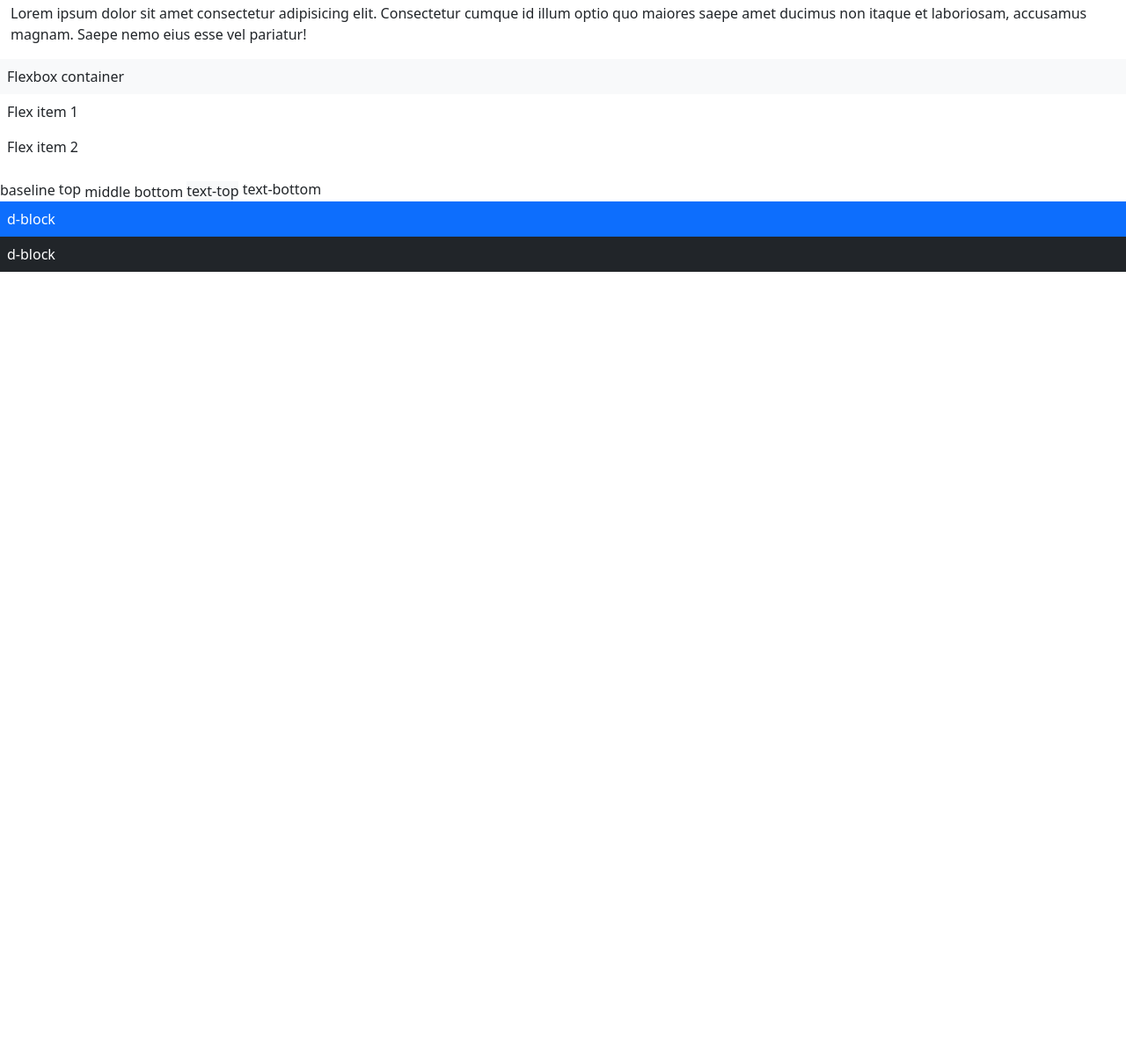
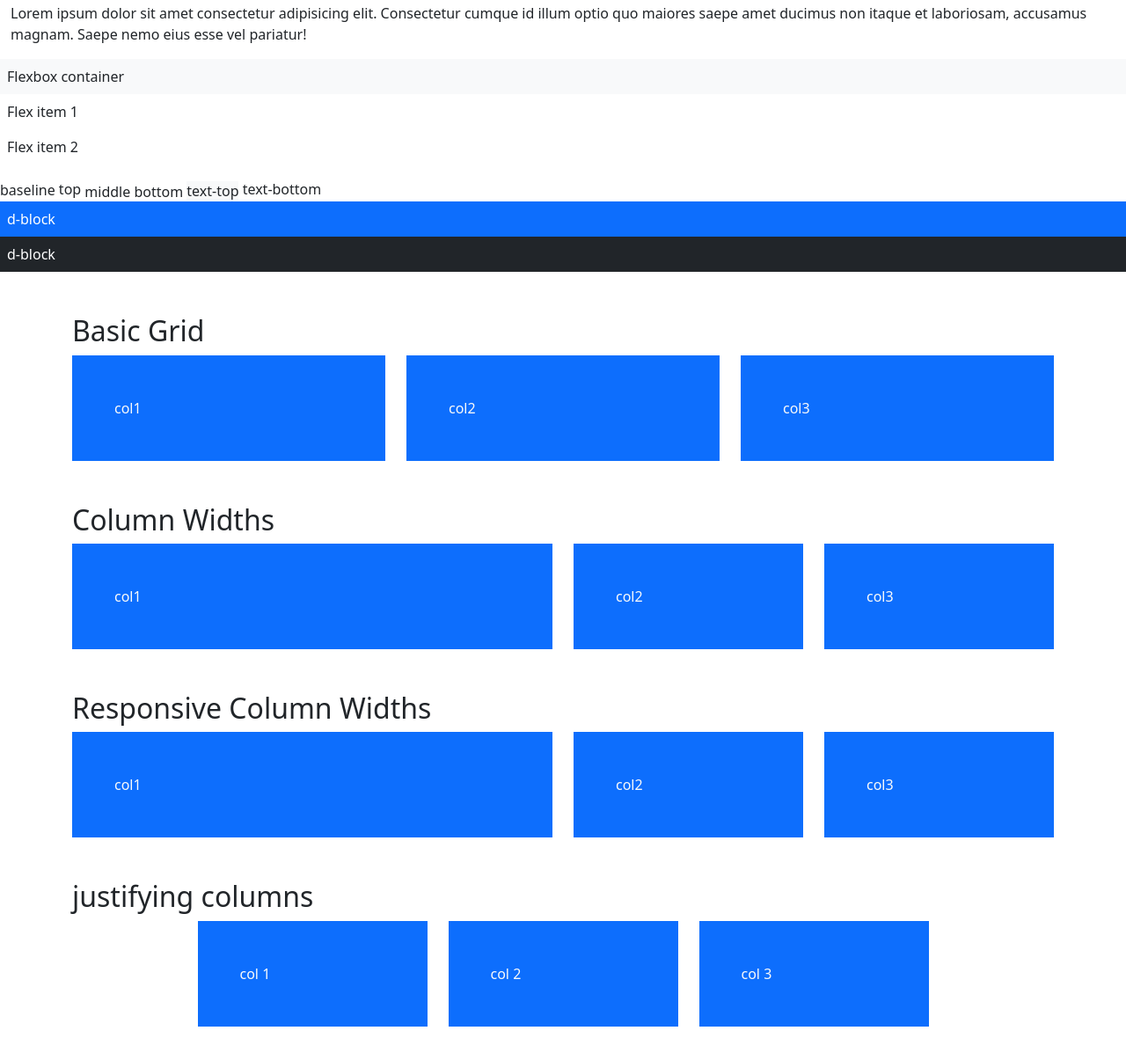
Before and after one commit to kirkeruuven/bootstrap, a plain HTML site: page index.html in a window 1280 px wide. Shown: the part 2600-3805 px from the top of the page at 88% size. Before the commit the page ends 2909 px from the top, so only its background shows below. Drawn offline with nearby package versions, Linux system fonts and the light colour scheme.

Commit message:
justify content step 7 bootstrap

```diff
--- a/index.html
+++ b/index.html
@@ -90,18 +90,29 @@
 
     <div class="container-fluid">
       <h2>fluid container</h2>
-      <p>Lorem ipsum dolor sit amet consectetur, adipisicing elit. Rerum, tempore ut omnis doloribus expedita, quae minus vel libero eaque, nihil est assumenda quisquam aut sit veritatis quibusdam consectetur esse iure.</p>
+      <p>
+        Lorem ipsum dolor sit amet consectetur, adipisicing elit. Rerum, tempore
+        ut omnis doloribus expedita, quae minus vel libero eaque, nihil est
+        assumenda quisquam aut sit veritatis quibusdam consectetur esse iure.
+      </p>
     </div>
 
     <div class="container-xl my-5">
       <h2>100% width until xl screens</h2>
-      <p>Lorem ipsum dolor sit amet consectetur, adipisicing elit. Consequuntur, pariatur?</p>
+      <p>
+        Lorem ipsum dolor sit amet consectetur, adipisicing elit. Consequuntur,
+        pariatur?
+      </p>
     </div>
 
-<div class="container-xxl my-10">
-<h2>xxl container</h2>
-<p>Lorem ipsum dolor sit amet consectetur adipisicing elit. Consectetur cumque id illum optio quo maiores saepe amet ducimus non itaque et laboriosam, accusamus magnam. Saepe nemo eius esse vel pariatur!</p>
-</div>
+    <div class="container-xxl my-10">
+      <h2>xxl container</h2>
+      <p>
+        Lorem ipsum dolor sit amet consectetur adipisicing elit. Consectetur
+        cumque id illum optio quo maiores saepe amet ducimus non itaque et
+        laboriosam, accusamus magnam. Saepe nemo eius esse vel pariatur!
+      </p>
+    </div>
 
     <!-- flexbox -->
     <div class="d-flex p-2 bg-light">Flexbox container</div>
@@ -125,6 +136,67 @@
     <span class="d-block p-2 bg-primary text-white">d-block</span>
     <span class="d-block p-2 bg-dark text-white">d-block</span>
 
+    <!-- grids-->
+
+    <div class="container-lg my-5">
+      <h2>Basic Grid</h2>
+      <div class="row">
+        <div class="col">
+          <div class="p-5 bg-primary text-light">col1</div>
+        </div>
+        <div class="col">
+          <div class="p-5 bg-primary text-light">col2</div>
+        </div>
+        <div class="col">
+          <div class="p-5 bg-primary text-light">col3</div>
+        </div>
+      </div>
+    </div>
+
+    <div class="container-lg my-5">
+      <h2>Column Widths</h2>
+      <div class="row">
+        <div class="col-6">
+          <div class="p-5 bg-primary text-light">col1</div>
+        </div>
+        <div class="col-3">
+          <div class="p-5 bg-primary text-light">col2</div>
+        </div>
+        <div class="col-3">
+          <div class="p-5 bg-primary text-light">col3</div>
+        </div>
+      </div>
+    </div>
+
+    <div class="container-lg my-5">
+      <h2>Responsive Column Widths</h2>
+      <div class="row">
+        <div class="col-sm-4 col-lg-6">
+          <div class="p-5 bg-primary text-light">col1</div>
+        </div>
+        <div class="col-sm-4 col-lg-3">
+          <div class="p-5 bg-primary text-light">col2</div>
+        </div>
+        <div class="col-sm-4 col-lg-3">
+          <div class="p-5 bg-primary text-light">col3</div>
+        </div>
+      </div>
+    </div>
+    <div class="container-lg my-5">
+      <h2>justifying columns</h2>
+      <div class="row justify-content-center"><!-- j-c-end, j-c-start, j-c-between, j-c-around -->
+        <div class="col-md-3">
+          <div class="p-5 bg-primary text-light">col 1</div>
+        </div>
+        <div class="col-md-3">
+          <div class="p-5 bg-primary text-light">col 2</div>
+        </div>
+        <div class="col-md-3">
+          <div class="p-5 bg-primary text-light">col 3</div>
+        </div>
+      </div>
+    </div>
+
     <!-- Bootstrap JS -->
     <script
       src="https://cdn.jsdelivr.net/npm/bootstrap@5.0.2/dist/js/bootstrap.bundle.min.js"
```
